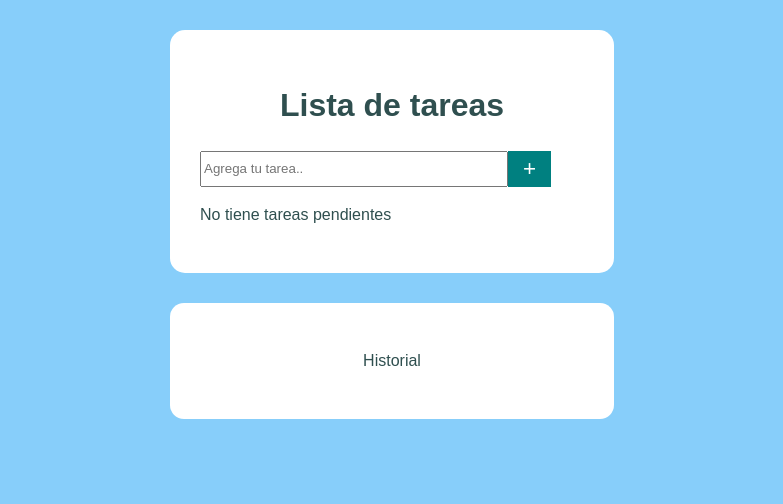
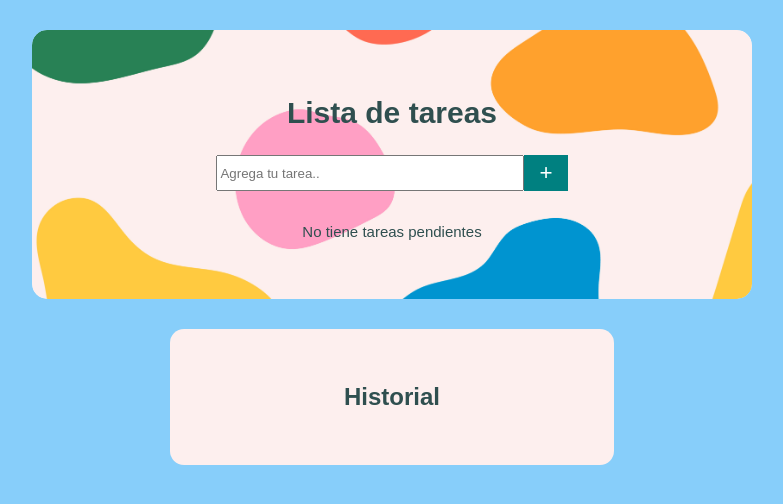
Before and after one commit to ferdinand2440/listadetareas, a plain HTML site: page index.html in a window 1280 px wide. Shown: the whole page, without its empty margins (248-1031 px from the left). Drawn offline with Linux system fonts and the light colour scheme.

Commit message:
Agregue estilo al container y sume el historial

```diff
--- a/index.html
+++ b/index.html
@@ -27,8 +27,10 @@
     </div>
 
     <div>
+
         <div id="historial">
-            <p>Historial</p>
+            <h2 class="historia">Historial</h2>
+            <p></p>
         </div>
     </div>
 
--- a/main.js
+++ b/main.js
@@ -53,14 +53,10 @@ function addDeleteBtn (){
 
     return deleteBtn;
 
-
-
-
-
 }
 
 function displayHistory() {
-    historyDiv.innerHTML = "";
+    historyDiv.innerHTML = "HISTORIAL";
 
     events.forEach((event) => {
         const p = document.createElement ("p");
--- a/style.css
+++ b/style.css
@@ -1,7 +1,7 @@
 body {
     margin: 0;
     padding: 0;
-    font-size: 16px;
+    font-size: 15px;
     font-family: Arial, Helvetica, sans-serif;
     line-height: 1.5;
     background-color: lightskyblue;
@@ -11,17 +11,22 @@ body {
 
 h1 {
     text-align: center;
-    color: darkslategray;
+    color: darkslategrey;
 }
 
 .container {
     margin-top: 30px;
     margin-bottom: 30px;
-    width: 30%;
+    background-image: url(./images/v962-aum-34.jpg);
+    background-repeat: no-repeat;
+    background-clip: padding-box;
+    background-size: 150%;
+    background-position: 20%;
+    width: 50%;
     margin-left: auto;
     margin-right: auto;
     background-color: white;
-    padding: 30px;
+    padding: 40px;
     border-radius: 15px;
 
 }
@@ -35,6 +40,7 @@ h1 {
 
 form {
     display: flex;
+    justify-content: center;
 }
 
 input {
@@ -119,9 +125,13 @@ li p {
 
 .empty {
     color: darkslategrey;
+    display: flex;
+    justify-content: center;
 }
 
 #historial {
+    background-image: url(./images/v962-aum-34.jpg);
+    font-size: 16px;
     text-align: center;
     background-color: white;
     color: darkslategray;
```
Also changed, not shown: images/v962-aum-34.jpg (added), 1 other file.
